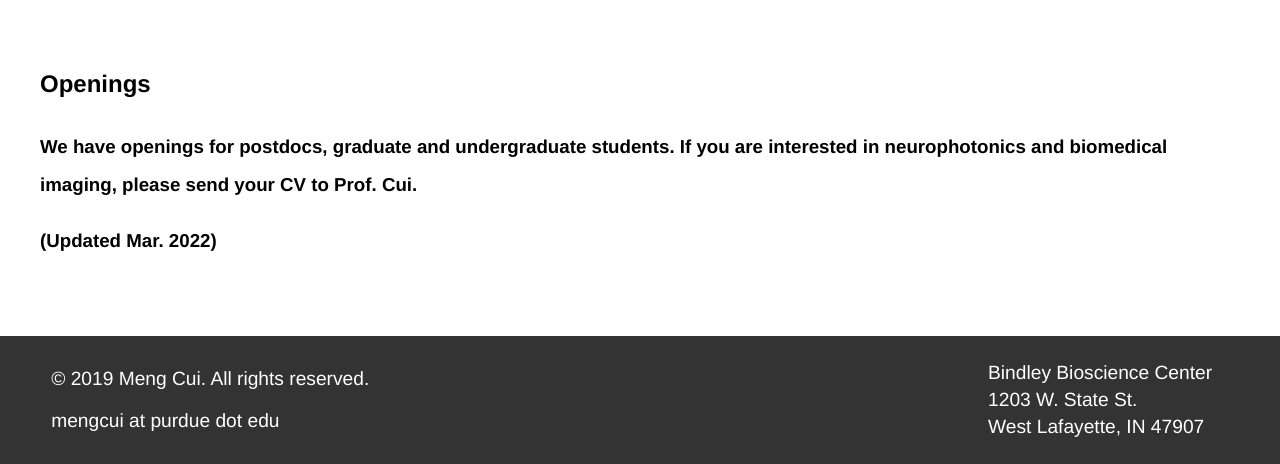
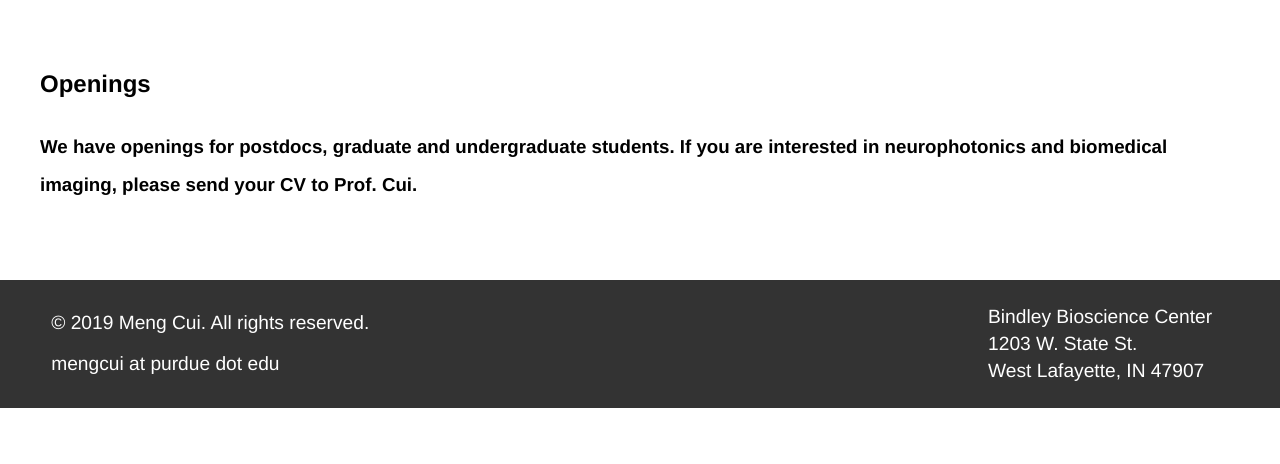
Before and after one commit to mengcuilab/mengcuilab.github.io, a Jekyll site: the page built from index.html, in a window 1280 px wide. Shown: the part 634-1098 px from the top of the page. Built offline with Jekyll 4.4.1, drawn with Linux system fonts in a browser that asks for light colours; after the commit the page ends 1042 px from its top, so only the background shows below that.

Commit message:
remove date

```diff
--- a/_layouts/home.html
+++ b/_layouts/home.html
@@ -16,7 +16,6 @@ layout: default
                           <h2> Openings </h2>
 
 			  <h3> We have openings for postdocs, graduate and undergraduate students. If you are interested in neurophotonics and biomedical imaging, please send your CV to Prof. Cui. </h3>
-                          <h3>(Updated Mar. 2022) </h3>
 
 		</div>
         </div>
```
